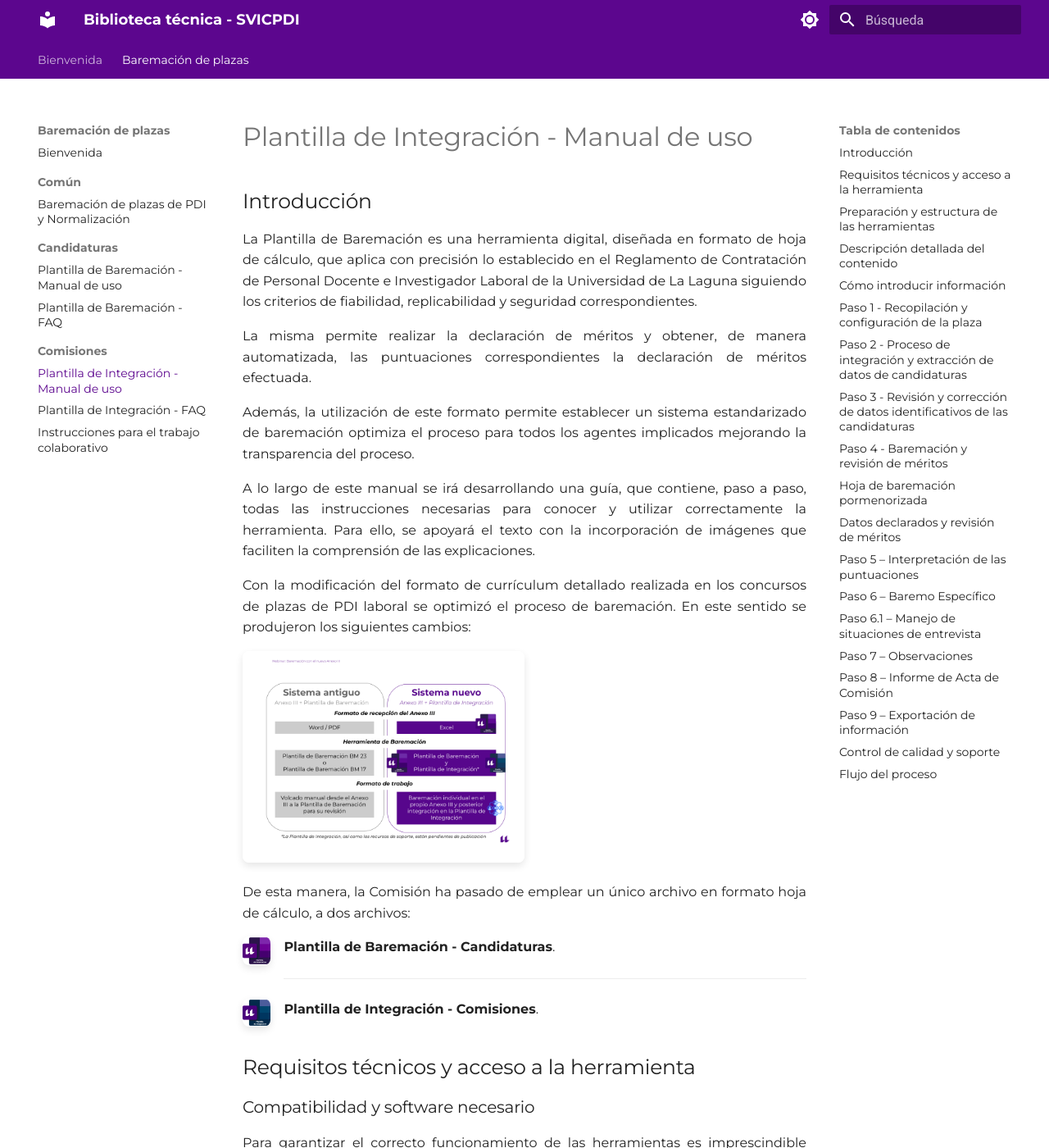
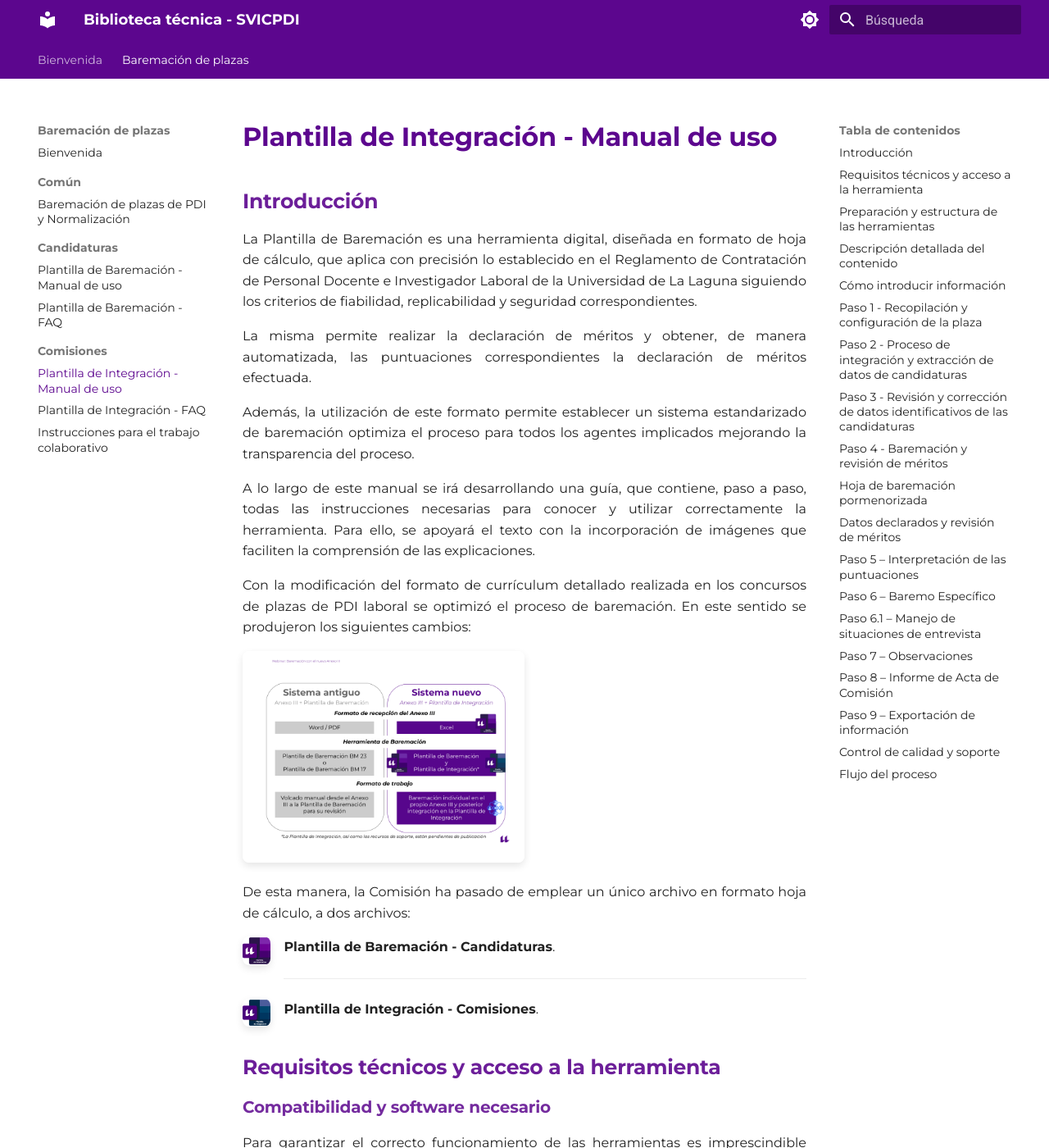
Before and after one commit to svicpdi/biblioteca-tecnica, an MkDocs documentation site: the page built from docs/baremacion/comisiones/manual_integracion.md, in a window 1280 px wide and 1400 px high. Shown: the whole window at 82% size. Built offline with MkDocs 1.6.1 and Material for MkDocs 9.7.7, drawn with Linux system fonts in a browser that asks for light colours; the version menu is left out.

Commit message:
fix: se añade escalado de colores a los títulos.

```diff
--- a/docs/extra.css
+++ b/docs/extra.css
@@ -124,3 +124,24 @@ body {
     background-color: var(--md-primary-fg-color);
     border-radius: 4px;
 }
+
+/* --- PERSONALIZACIÓN DE TÍTULOS (H1-H6) --- */
+/* Aplicamos el color corporativo adaptativo a todos los niveles de encabezado */
+.md-typeset h1,
+.md-typeset h2,
+.md-typeset h3,
+.md-typeset h4,
+.md-typeset h5,
+.md-typeset h6 {
+    color: var(--md-primary-fg-color);
+    font-weight: 700; /* Negrita para reforzar la jerarquía visual */
+    letter-spacing: -0.01em; /* Ligero ajuste tipográfico para aspecto más limpio */
+}
+
+/* Gradiente de intensidad: suavizamos el color reduciendo la opacidad progresivamente */
+.md-typeset h1 { opacity: 1; }      /* Color sólido e impactante */
+.md-typeset h2 { opacity: 0.9; }    /* Ligeramente más suave */
+.md-typeset h3 { opacity: 0.85; }
+.md-typeset h4 { opacity: 0.8; }
+.md-typeset h5 { opacity: 0.75; }
+.md-typeset h6 { opacity: 0.7; }    /* El tono más suave de la jerarquía */
```
